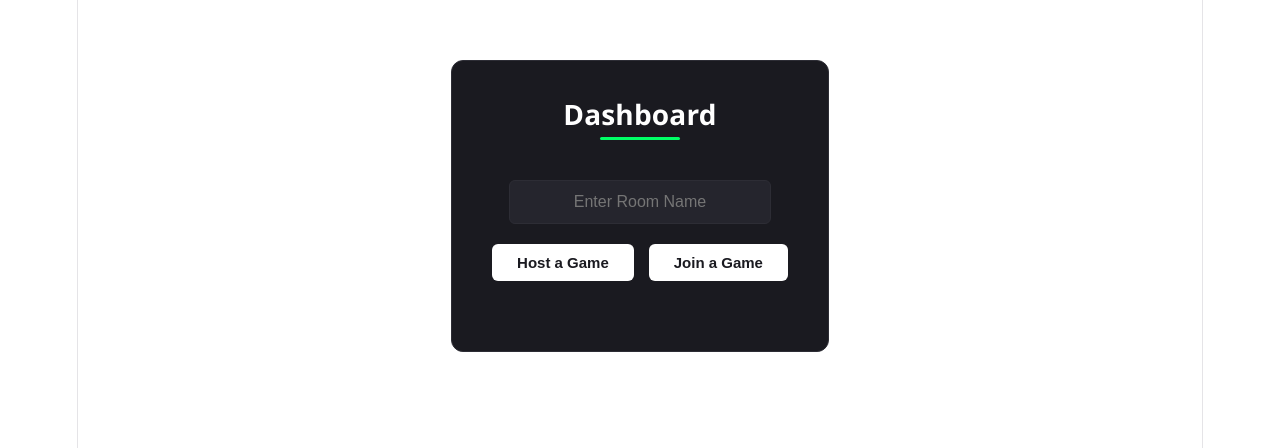
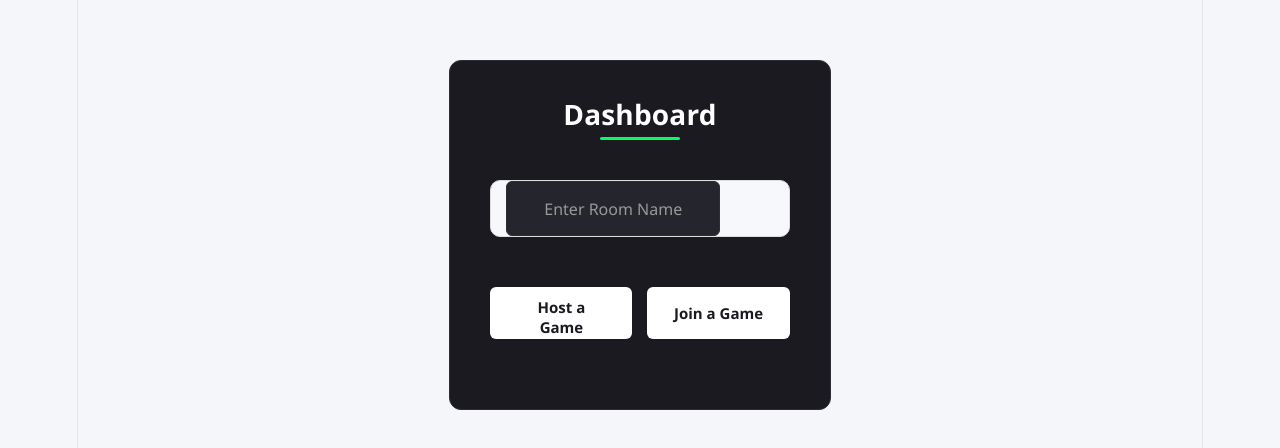
Before and after one commit to hamdiheb/GuessWhoProject, a React (Vite) app in the folder GuessWho/frontend/: page /dashboard in a window 1280 px wide. Shown: the top 448 px of the page. Built offline with nearby package versions, Linux system fonts and the light colour scheme.

Commit message:
Updated the design

```diff
--- a/GuessWho/frontend/src/dashboard/Dashboard.jsx
+++ b/GuessWho/frontend/src/dashboard/Dashboard.jsx
@@ -66,7 +66,7 @@ function Dashboard() {
 
     setGameId(randomId)
     setShowJoin(false)
-    navigate(`/game-room/${randomId}`, { state: { roomName: roomName, gameId: data.id } })
+    navigate(`/Gameplay`, { state: { roomName: roomName, gameId: data.id } })
   }
 
   const handleJoinClick = () => {
@@ -74,12 +74,14 @@ function Dashboard() {
     setGameId('')
   }
   const handleJoinSubmit = (e) => {
-    e.preventDefault()
-    if (!idInput) {
-      alert('Please enter Game ID.')
-      return
-    }
-    alert('Joining game with ID: ' + idInput)
+    // e.preventDefault()
+    // if (!idInput) {
+    //   alert('Please enter Game ID.')
+    //   return
+    // }
+    // alert('Joining game with ID: ' + idInput)
+
+    navigate('/Gameplay')
   }
 
   return (
--- a/GuessWho/frontend/src/signup/SignUp.css
+++ b/GuessWho/frontend/src/signup/SignUp.css
@@ -1,50 +1,146 @@
-.input img {
-  width: 20px;
-  height: 20px;
-  object-fit: contain;
-  margin-right: 10px;
+* {
+  margin: 0;
+  padding: 0;
+  box-sizing: border-box;
+  font-family: 'Segoe UI', Tahoma, Geneva, Verdana, sans-serif;
 }
 
-.input img:hover {
-  transform: scale(1.1);
+body {
+  background: #f4f6f9;
+}
+
+.container {
+  width: 420px;
+  background: #fff;
+  margin: 60px auto;
+  padding: 40px 35px;
+  border-radius: 15px;
+  box-shadow: 0 10px 30px rgba(0, 0, 0, 0.08);
+}
+
+.header {
+  text-align: center;
+  margin-bottom: 35px;
+}
+
+.text {
+  font-size: 32px;
+  font-weight: 700;
+  color: #333;
+}
+
+.underline {
+  width: 70px;
+  height: 4px;
+  background: #4f46e5;
+  border-radius: 5px;
+  margin: 10px auto 0;
+}
+
+.inputs {
+  display: flex;
+  flex-direction: column;
+  gap: 18px;
+}
+
+.input {
+  display: flex;
+  align-items: center;
+  background: #f7f8fc;
+  border: 1px solid #ddd;
+  border-radius: 10px;
+  padding: 0 15px;
+  transition: 0.3s;
+}
+
+.input:focus-within {
+  border-color: #4f46e5;
+  box-shadow: 0 0 0 3px rgba(79, 70, 229, 0.15);
+}
+
+.input img {
+  width: 22px;
+  height: 22px;
+  opacity: 0.6;
+  margin-right: 12px;
+}
+
+.input input {
+  width: 100%;
+  height: 55px;
+  border: none;
+  outline: none;
+  background: transparent;
+  font-size: 16px;
+  color: #333;
+}
+
+.input input::placeholder {
+  color: #999;
+}
+
+.submit {
+  width: 100%;
+  height: 52px;
+  margin-top: 30px;
+  border: none;
+  border-radius: 10px;
+  background: #4f46e5;
+  color: white;
+  font-size: 17px;
+  font-weight: 600;
+  cursor: pointer;
+  transition: 0.3s;
+}
+
+.submit:hover:not(:disabled) {
+  background: #4338ca;
 }
 
 .submit:disabled {
-  background-color: #cfd8dc;
-  opacity: 0.7;
+  background: #c7c7c7;
   cursor: not-allowed;
-  box-shadow: none;
-}
-
-.submit:disabled:hover {
-  transform: none;
-}
-
-.submit:hover:not(:disabled) {
-  transform: translateY(-2px);
-  box-shadow: 0 8px 20px rgba(37, 99, 235, 0.3);
-}
-
-.submit:active:not(:disabled) {
-  transform: translateY(0);
 }
 
 .success-message {
-  color: #2e7d32;
-  background-color: #e8f5e9;
-  padding: 10px 14px;
-  border-radius: 6px;
-  margin: 12px 0;
+  margin-top: 20px;
   text-align: center;
-  font-size: 14px;
+  color: #16a34a;
+  font-weight: 500;
 }
 
 .error-message {
-  color: #c62828;
-  background-color: #ffebee;
-  padding: 10px 14px;
-  border-radius: 6px;
-  margin: 12px 0;
+  margin-top: 20px;
   text-align: center;
-  font-size: 14px;
+  color: #dc2626;
+  font-weight: 500;
 }
+
+.login-link {
+  margin-top: 25px;
+  text-align: center;
+  color: #666;
+  font-size: 15px;
+}
+
+.login-link span {
+  color: #4f46e5;
+  font-weight: 600;
+  cursor: pointer;
+}
+
+.login-link span:hover {
+  text-decoration: underline;
+}
+
+@media (max-width: 500px) {
+  .container {
+    width: 92%;
+    margin: 30px auto;
+    padding: 30px 20px;
+  }
+
+  .text {
+    font-size: 28px;
+  }
+}
```
